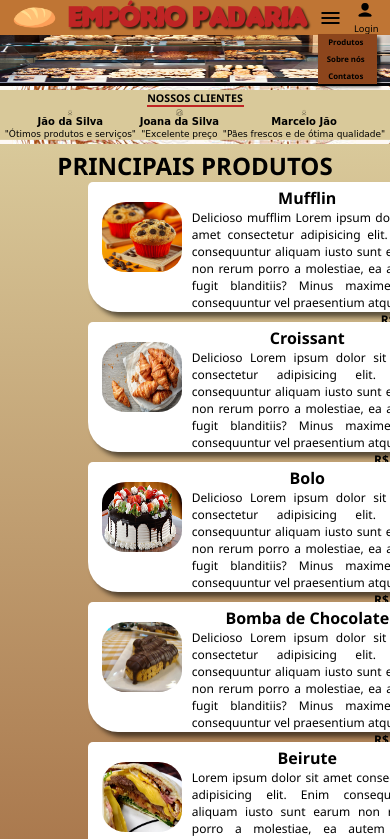
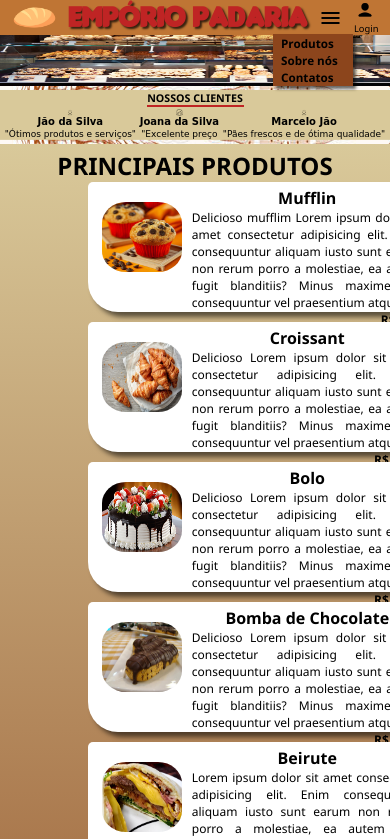
Before and after one commit to GeofEmersonAlves/exercicioPadaria, a plain HTML site: page index.html in a window 390 px wide. Both pictures are taken after a click on the element "menu". Shown: the top 839 px of the page. Drawn offline with nearby package versions, Linux system fonts and the light colour scheme.

Commit message:
melhorando o menu

```diff
--- a/style.css
+++ b/style.css
@@ -315,16 +315,18 @@ footer > h2{
    #list-menu{
     display: flex;
     position: fixed;
+    width: 20vw;
     top: 4vh;
+    left: 70vw;
+    padding: 1px;
     background-color: var(--cor4);
     box-shadow: 3px 3px 3px rgba(0, 0, 0, 0.589);
-
-    width: 15vw;
   }
 
  .item-menu-header{
-    font-size:  2vw;
-    text-align: center;
+    font-size:  3vw;
+    padding-left: 7px;
+    text-align: left;
     margin-right: 1vw;
   }
   .item-menu-header >a{
```
